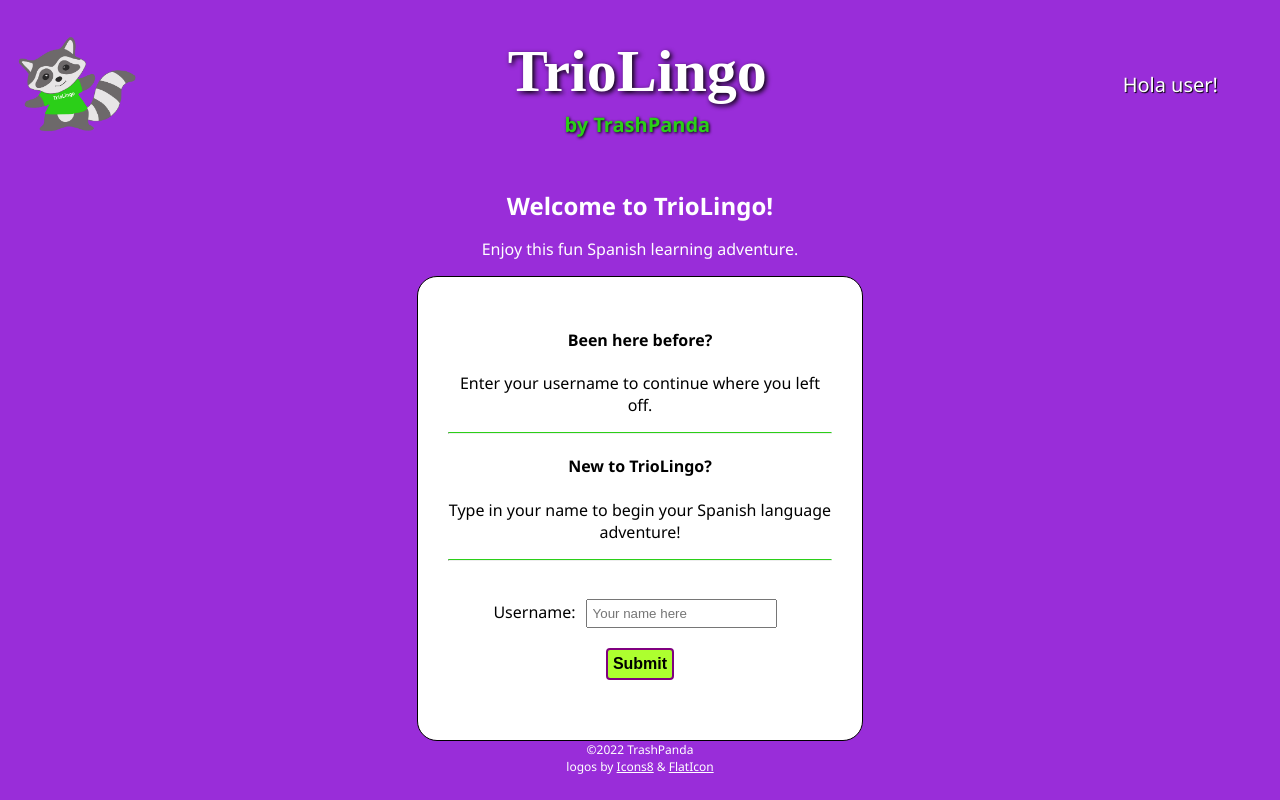
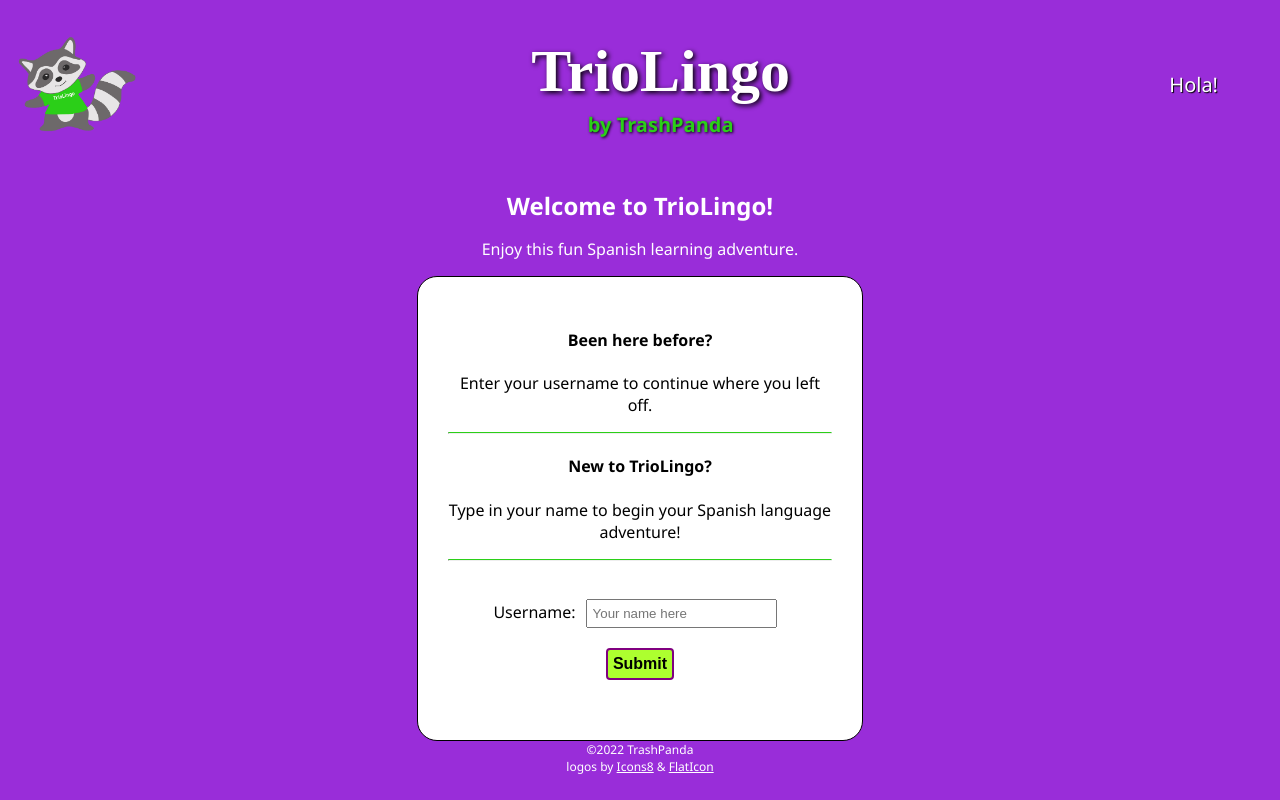
Before and after one commit to CLg003/TrioLingo, a React (Create React App) app in the folder client/: page / in a window 1280 px wide. Built offline with nearby package versions, Linux system fonts and the light colour scheme; no server answers.

Commit message:
add user name

```diff
--- a/client/src/App.js
+++ b/client/src/App.js
@@ -7,7 +7,7 @@ import LessonProgressBar from './components/LessonProgressBar';
 import {words_data} from './words_data.js';
 import LessonProgressionContext from './context/LessonProgressionContext';
 import {getWords} from './services/WordsService';
-import {getUsers, postUser} from './services/UsersService';
+import {getUsers, postUser, putUser} from './services/UsersService';
 import HomeScreen from './components/HomeScreen';
 
 
@@ -57,6 +57,8 @@ function App() {
 
     const lessonProgression = () => {
         setLessonsCompleted(lessonsCompleted + 1);
+        // const amendedUser = {name: nameInput, lessons_completed: lessonsCompleted};
+        // putUser(amendedUser)
     }
 
 
@@ -69,7 +71,12 @@ function App() {
                     <h1>TrioLingo</h1>
                     <h2 id="subtitle">by TrashPanda</h2>
                 </div>
-                <p>Hola user!</p>
+                {loggedInUser ? <p>Hola {loggedInUser.name}! </p> : <p>Hola!</p>}
+                {/* <div>
+                    <button onClick={logOut}>
+                        Logout
+                    </button>
+                </div> */}
             </header>
             {!loggedInUser ?
             <HomeScreen logInUser={logInUser}/>
```
Also changed, not shown: client/public/assets/images/icons8-close-48.png (added), client/public/assets/images/icons8-done-48.png (added).
